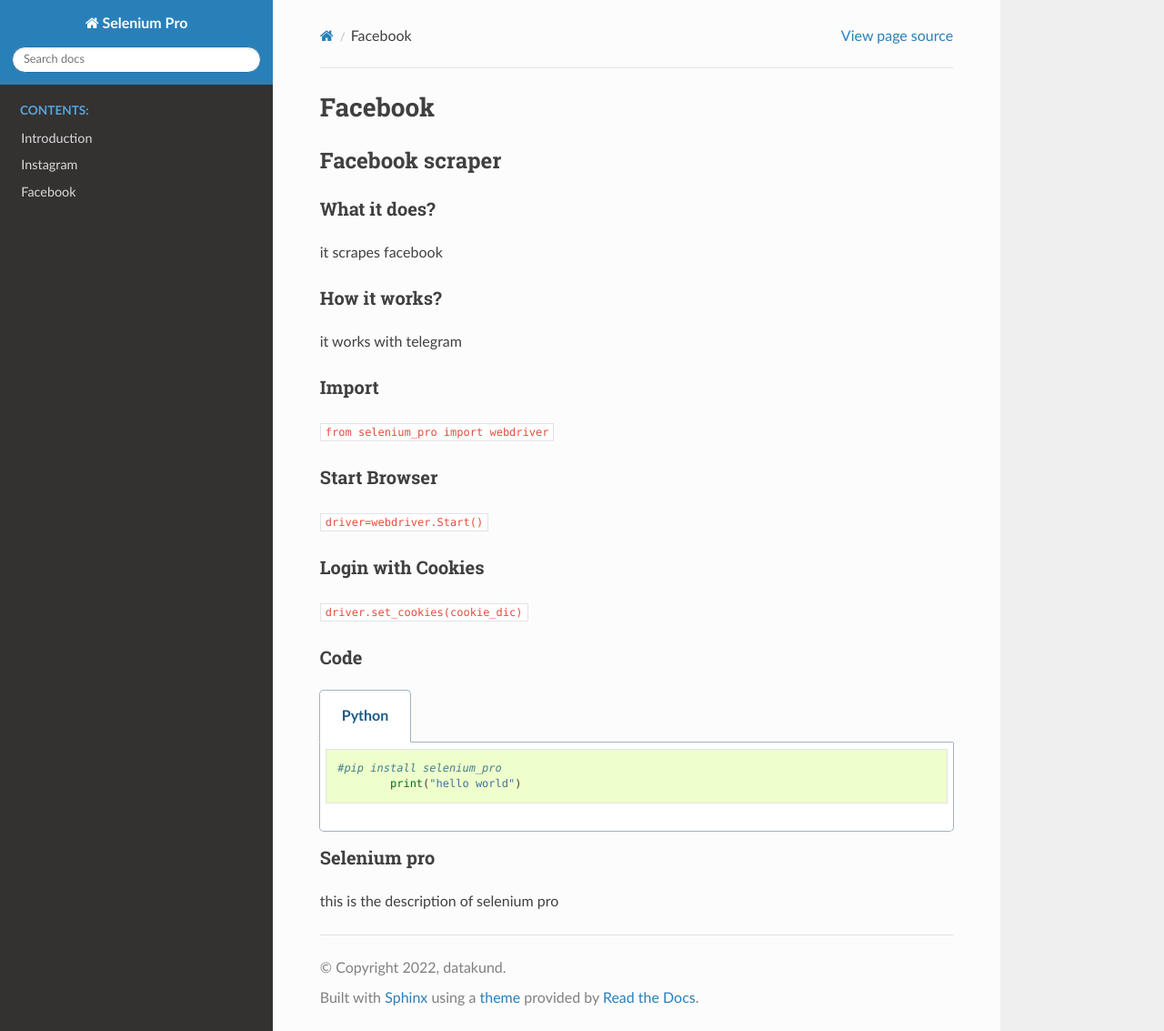
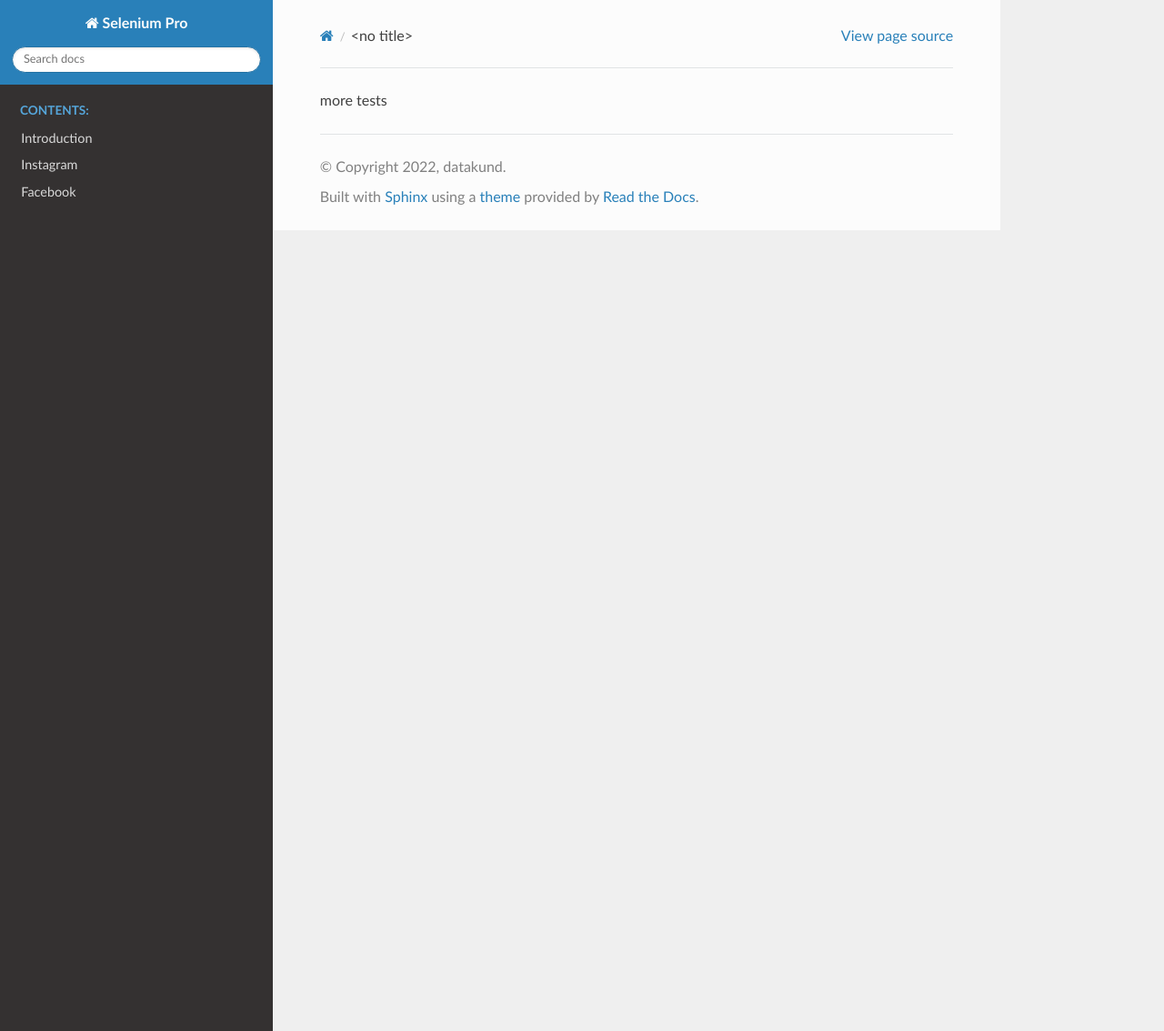
Before and after one commit to datakund/selenium-pro, a Sphinx documentation site: the page built from docs/source/file1.rst, in a window 1280 px wide and 1133 px high. Shown: the whole window at 91% size. Built offline with Sphinx 7.4.7 and the Read the Docs theme 2.0.0, drawn with Linux system fonts in a browser that asks for light colours.

Commit message:
more tests

```diff
--- a/docs/source/file1.rst
+++ b/docs/source/file1.rst
@@ -1,48 +1 @@
-Facebook
-************
-
-Facebook scraper
-########################
-
-What it does?
-=============
-
-it scrapes facebook
-
-How it works?
-=============
-
-it works with telegram
-
-Import
-=============
-
-``from selenium_pro import webdriver``
-
-
-Start Browser
-=============
-
-``driver=webdriver.Start()``
-
-
-Login with Cookies
-===================
-
-``driver.set_cookies(cookie_dic)``
-
-
-Code
-===========
-
-.. tabs::
-
-   .. code-tab:: py
-
-        #pip install selenium_pro
-		print("hello world")
-
-Selenium pro
-==============
-
-this is the description of selenium pro
+more tests
```
